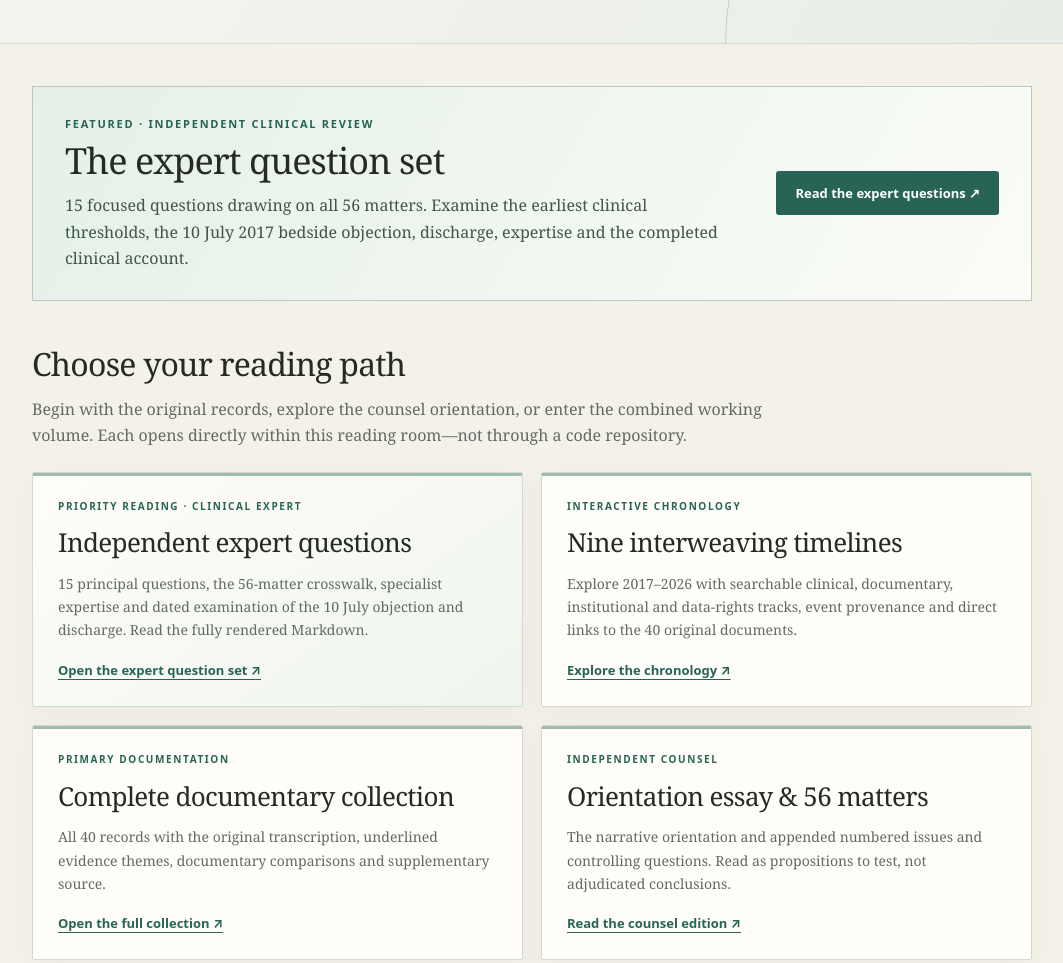
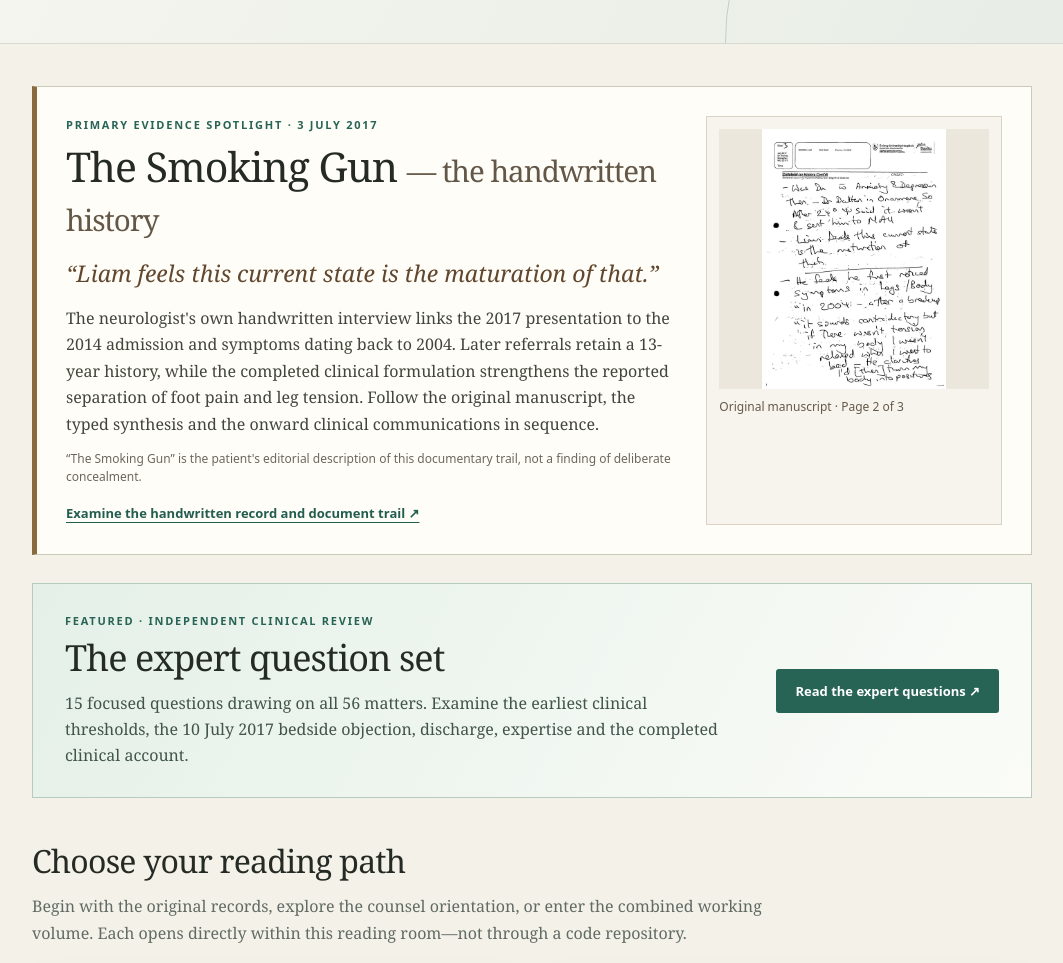
Before and after one commit to TitanicParker/Ms-Tansey, a plain HTML site: page index.html in a window 1280 px wide. Shown: the part 589-1552 px from the top of the page, without its empty margins (108-1171 px from the left). Drawn offline with Linux system fonts and the light colour scheme.

Commit message:
Feature handwritten Smoking Gun documentary trail on landing page

```diff
--- a/index.html
+++ b/index.html
@@ -11,6 +11,7 @@
 .wrap{width:min(1000px,calc(100% - 38px));margin:0 auto}.top{border-bottom:1px solid var(--line);background:var(--white)}.top .wrap{padding:17px 0;display:flex;justify-content:space-between;gap:16px;align-items:center}.brand,.eyebrow,.meta,.pill,.action,.no,time,.section-head span,footer,.search-note{font-family:system-ui,-apple-system,Segoe UI,Arial,sans-serif}.brand{text-decoration:none;font-size:13px;font-weight:700;letter-spacing:.06em}.museum{font:13px system-ui,sans-serif;color:var(--muted)}
 .hero{padding:76px 0 50px;border-bottom:1px solid var(--line)}.eyebrow{font-size:11px;text-transform:uppercase;letter-spacing:.16em;font-weight:700;color:var(--accent)}h1{font-size:clamp(42px,6.4vw,75px);font-weight:400;line-height:1.07;letter-spacing:-.04em;margin:18px 0 22px;max-width:820px}.intro{font-size:19px;max-width:770px;color:#444d48;margin:0}.meta{display:flex;gap:11px;flex-wrap:wrap;margin-top:27px}.pill{font-size:12px;border:1px solid var(--line);border-radius:99px;padding:4px 12px;color:var(--muted)}
 main{padding:42px 0 95px}h2{font-weight:400;font-size:32px;letter-spacing:-.025em;line-height:1.2;margin:0 0 13px}.section-intro{color:var(--muted);max-width:750px;margin:0 0 23px}.featured{display:grid;grid-template-columns:repeat(2,minmax(0,1fr));gap:14px;margin-bottom:64px}.feature{display:flex;flex-direction:column;background:var(--white);border:1px solid var(--line);padding:25px;min-height:225px}.feature h3{font-size:22px;line-height:1.23;font-weight:400;margin:13px 0}.feature p{margin:0 0 18px;color:var(--muted);font-size:14px}.feature .action{margin-top:auto;font-size:13px;color:var(--accent);font-weight:650;text-underline-offset:4px}.feature .eyebrow{font-size:10px}
+.manuscript-focus{display:grid;grid-template-columns:minmax(0,1.45fr) minmax(220px,.7fr);gap:28px;align-items:stretch;background:#fffdf8;border:1px solid #c9cab8;border-left:5px solid #8a6b40;padding:29px;margin:0 0 28px}.manuscript-focus h2{font-size:clamp(28px,3.6vw,41px);margin:8px 0 17px}.manuscript-focus h2 span{font-size:.72em;color:#635747}.manuscript-focus p{max-width:670px;margin:0 0 13px;color:#41463c}.manuscript-focus .manuscript-quote{font:italic 23px/1.36 Georgia,serif;color:#60472e;margin:0 0 16px}.manuscript-focus .manuscript-note{font:12px/1.5 system-ui,sans-serif;color:#6a685d}.manuscript-link{display:inline-block;font:700 13px/1.5 system-ui,sans-serif;color:#235d50;margin-top:5px;text-underline-offset:4px}.manuscript-image{display:flex;flex-direction:column;gap:9px;text-decoration:none;background:#f7f4ed;padding:12px;border:1px solid #d9d2c5}.manuscript-image img{width:100%;height:260px;object-fit:contain;object-position:top center;background:#ece7dc}.manuscript-image span{font:12px system-ui,sans-serif;color:#655949}@media(max-width:720px){.manuscript-focus{grid-template-columns:1fr;padding:22px}.manuscript-image img{height:220px}}
 .expert-focus{border:1px solid #b6cabe;background:linear-gradient(120deg,#e4f0e8,#fbfcf8);padding:28px 32px;margin:0 0 44px;display:grid;grid-template-columns:minmax(0,1fr) auto;gap:24px;align-items:center}.expert-focus h2{font-size:clamp(26px,3vw,36px);margin:6px 0 10px}.expert-focus p{margin:0;max-width:660px;color:#42554b}.expert-focus a{display:inline-block;background:#286456;color:white;text-decoration:none;font:700 13px system-ui,sans-serif;padding:13px 19px;border-radius:3px;white-space:nowrap}.expert-focus a:hover{background:#1c4c40}@media(max-width:700px){.expert-focus{grid-template-columns:1fr;padding:24px}.expert-focus a{white-space:normal;text-align:center}}
 .search-panel{padding:20px 0 18px;position:sticky;top:0;background:var(--paper);z-index:2;border-bottom:1px solid var(--line)}label{display:block;font:700 12px system-ui,sans-serif;margin-bottom:8px;color:var(--muted)}input{display:block;width:100%;border:1px solid #a8b4ae;border-radius:3px;background:white;padding:13px 15px;font:16px system-ui,sans-serif;color:var(--ink)}.search-note{color:var(--muted);font-size:12px;margin-top:8px}
 .shelf{margin:38px 0 48px}.section-head{display:flex;justify-content:space-between;gap:15px;border-bottom:1px solid #aab3af;padding-bottom:10px;align-items:end}.section-head h3{font-size:24px;font-weight:400;margin:0}.section-head span{font-size:12px;color:var(--muted)}ol{padding:0;margin:7px 0 0;list-style:none}.doc{border-bottom:1px solid var(--line)}.doc a{display:grid;grid-template-columns:33px minmax(0,1fr) 150px 14px;align-items:baseline;gap:12px;text-decoration:none;padding:12px 6px}.doc a:hover{background:#eeefec}.doc .no{font-size:12px;color:var(--accent);font-weight:650}.doc .title{font-size:15px}.doc time{font-size:12px;color:var(--muted);text-align:right}.doc.hidden{display:none}.shelf.empty{display:none}
@@ -33,9 +34,18 @@ body{background:linear-gradient(150deg,#e6eee7 0,transparent 460px),var(--paper)
 <header class="top"><div class="wrap"><a class="brand" href="./">DOCUMENTARY CASE / 2017–2026</a><span class="museum">PRIVATE-STYLE READING ROOM · PUBLICLY HOSTED</span></div></header>
 <div class="hero"><div class="wrap"><div class="eyebrow">The documentary archive · Reading room for independent counsel</div><h1>The Unanswered Referral and the Authority of the Record</h1><p class="intro">An accessible reading directory for original clinical and institutional documentation, counsel orientation, and a 56-matter register for independent examination.</p><div class="meta"><span class="pill">40 numbered documents</span><span class="pill">2017–2026</span><span class="pill">56 matters for examination</span><span class="pill">15 expert questions</span><span class="pill">Original sources retained</span></div></div></div>
 <main id="main" class="wrap">
+<section class="manuscript-focus" aria-labelledby="manuscript-title">
+  <div class="manuscript-text"><div class="eyebrow">Primary evidence spotlight · 3 July 2017</div><h2 id="manuscript-title">The Smoking Gun <span>— the handwritten history</span></h2>
+  <p class="manuscript-quote">“Liam feels this current state is the maturation of that.”</p>
+  <p>The neurologist's own handwritten interview links the 2017 presentation to the 2014 admission and symptoms dating back to 2004. Later referrals retain a 13-year history, while the completed clinical formulation strengthens the reported separation of foot pain and leg tension. Follow the original manuscript, the typed synthesis and the onward clinical communications in sequence.</p>
+  <p class="manuscript-note">“The Smoking Gun” is the patient's editorial description of this documentary trail, not a finding of deliberate concealment.</p>
+  <a class="manuscript-link" href="smoking-gun.html">Examine the handwritten record and document trail ↗</a></div>
+  <a class="manuscript-image" href="smoking-gun.html" aria-label="View the three handwritten pages and documentary comparison"><img src="document_06_manuscript.jpg" alt="Photograph of the second handwritten clinical interview page dated 3 July 2017" loading="lazy"><span>Original manuscript · Page 2 of 3</span></a>
+</section>
 <section class="expert-focus" aria-labelledby="expert-title"><div><div class="eyebrow">Featured · Independent clinical review</div><h2 id="expert-title">The expert question set</h2><p>15 focused questions drawing on all 56 matters. Examine the earliest clinical thresholds, the 10 July 2017 bedside objection, discharge, expertise and the completed clinical account.</p></div><a href="reader.html?document=expert">Read the expert questions ↗</a></section>
 <section aria-labelledby="reading"><h2 id="reading">Choose your reading path</h2><p class="section-intro">Begin with the original records, explore the counsel orientation, or enter the combined working volume. Each opens directly within this reading room—not through a code repository.</p>
 <div class="featured">
+<article class="feature"><div class="eyebrow">Primary evidence · Handwritten interview</div><h3>The Smoking Gun — 3 July 2017</h3><p>Original handwritten pages, the “maturation” link to 2014, the subsequent 13-year history and the shift into the typed clinical formulation.</p><a class="action" href="smoking-gun.html">Trace the documentary sequence ↗</a></article>
 <article class="feature"><div class="eyebrow">Priority reading · Clinical expert</div><h3>Independent expert questions</h3><p>15 principal questions, the 56-matter crosswalk, specialist expertise and dated examination of the 10 July objection and discharge. Read the fully rendered Markdown.</p><a class="action" href="reader.html?document=expert">Open the expert question set ↗</a></article>
 <article class="feature"><div class="eyebrow">Interactive chronology</div><h3>Nine interweaving timelines</h3><p>Explore 2017–2026 with searchable clinical, documentary, institutional and data-rights tracks, event provenance and direct links to the 40 original documents.</p><a class="action" href="chronology.html">Explore the chronology ↗</a></article>
 
@@ -45,6 +55,7 @@ body{background:linear-gradient(150deg,#e6eee7 0,transparent 460px),var(--paper)
 <article class="feature"><div class="eyebrow">Supplementary source</div><h3>Signed supplementary patient statement</h3><p>Patient's later account dated 2 September 2026 concerning the reported July 2017 pre-discharge encounter.</p><a class="action" href="Article_16_Supplementary_Statement_July_2017.pdf">Open signed statement (PDF) ↗</a></article>
 </div></section>
 <nav class="routes" aria-label="Reading paths">
+<a class="route" href="smoking-gun.html"><small>Start with the handwritten source</small><strong>The Smoking Gun</strong><span>2004 / 2014 / 2017 — manuscript to clinical synthesis</span></a>
 <a class="route" href="reader.html?document=expert"><small>For independent neurologists</small><strong>15 expert questions</strong><span>Clinical thresholds and 56-matter mapping</span></a>
 <a class="route" href="Margaret_Tansey.html#document-2"><small>Start with the referral</small><strong>June 2017</strong><span>Original GP presentation and admission evidence</span></a>
 <a class="route" href="Margaret_Tansey.html#document-21"><small>Follow the review</small><strong>March 2025 onward</strong><span>Complaint, responses and institutional conclusions</span></a>
@@ -95,6 +106,7 @@ body{background:linear-gradient(150deg,#e6eee7 0,transparent 460px),var(--paper)
 </section>
 <section class="assets" aria-labelledby="sources"><h2 id="sources">Original files and supporting material</h2><p class="section-intro">Direct access to the available repository assets. The original names are preserved for source stability.</p>
 <div class="asset-list">
+<a href="smoking-gun.html">The Smoking Gun · Original handwritten notes and comparison</a>
 <a href="document_05_manuscript.jpg">Manuscript · Interview page 1 (Document 5)</a>
 <a href="document_06_manuscript.jpg">Manuscript · Interview page 2 (Document 6)</a>
 <a href="document_07_manuscript.jpg">Manuscript · Interview page 3 (Document 7)</a>
```
